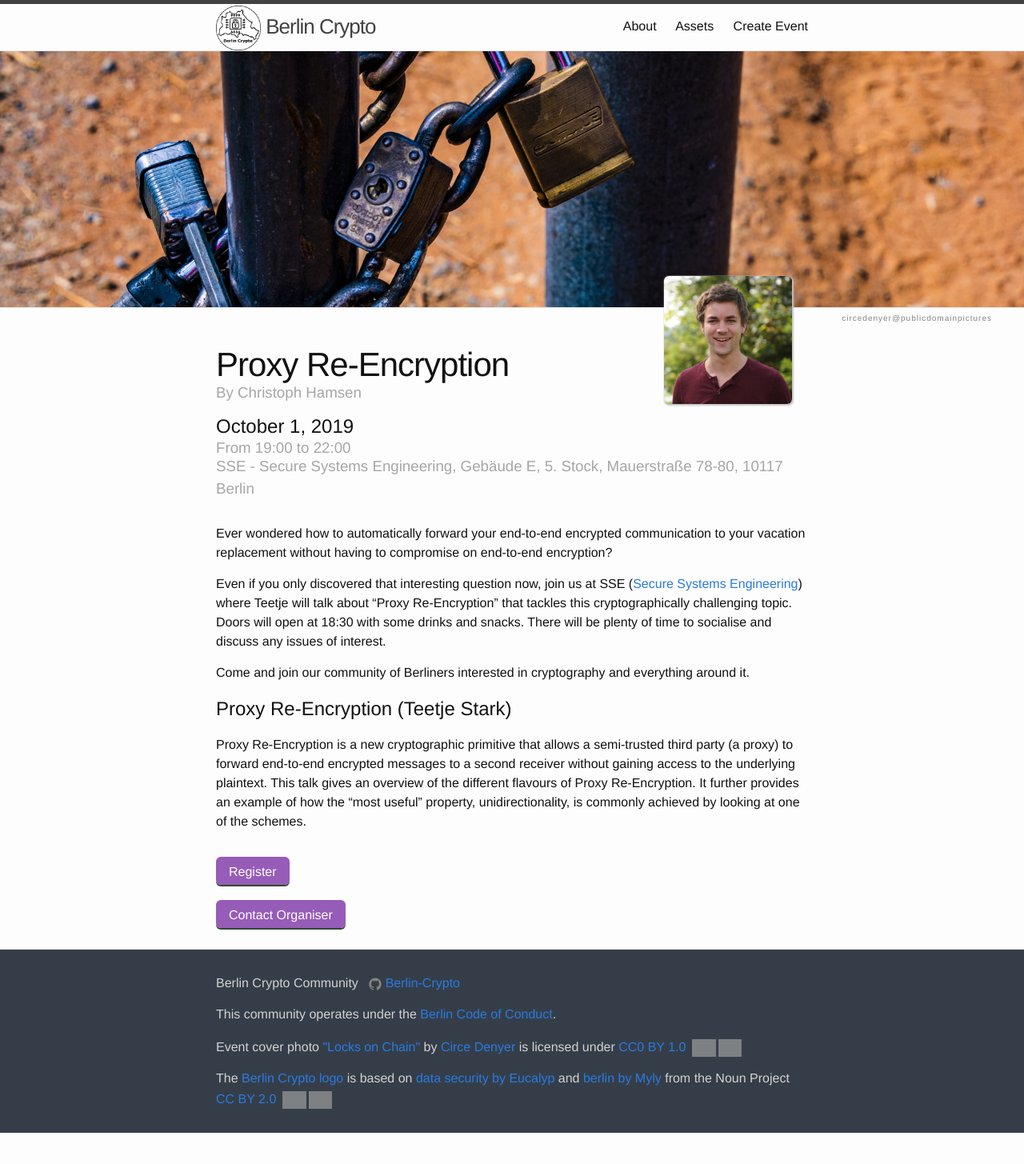
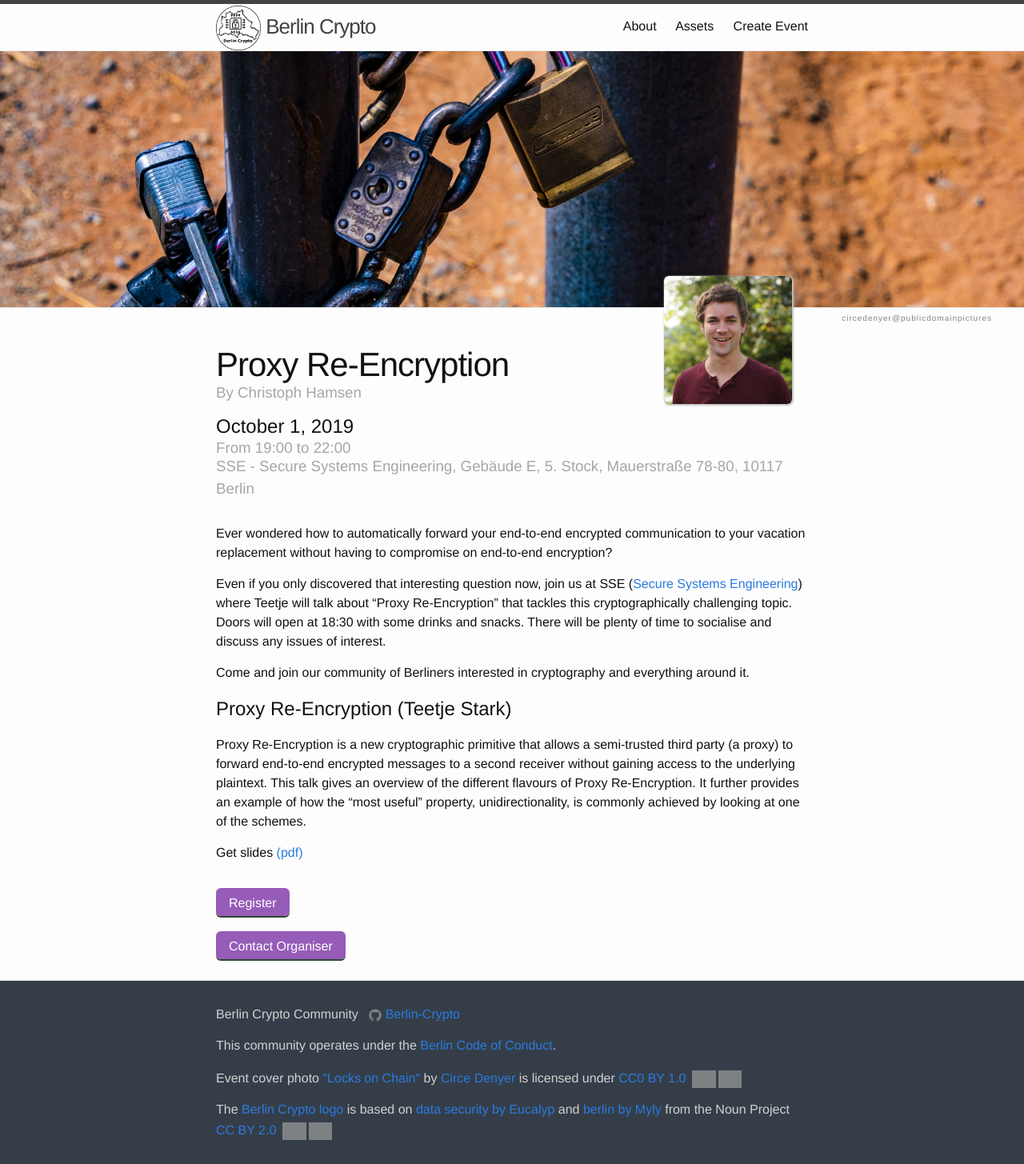
Before and after one commit to berlin-crypto/berlin-crypto.github.io, a Jekyll site: the page built from _posts/2019-10-01-reencryption.md, in a window 1280 px wide. Shown: the whole page at 80% size. Built offline with Jekyll 4.4.1, drawn with Linux system fonts in a browser that asks for light colours; before the commit the page ends 1416 px from its top, so only the background shows below that; grey boxes are pictures that could not be loaded.

Commit message:
Add slides for Proxy Re-Encryption

```diff
--- a/_posts/2019-10-01-reencryption.md
+++ b/_posts/2019-10-01-reencryption.md
@@ -35,6 +35,7 @@ Come and join our community of Berliners interested in cryptography and everythi
 # Proxy Re-Encryption (Teetje Stark)
 Proxy Re-Encryption is a new cryptographic primitive that allows a semi-trusted third party (a proxy) to forward end-to-end encrypted messages to a second receiver without gaining access to the underlying plaintext. This talk gives an overview of the different flavours of Proxy Re-Encryption. It further provides an example of how the "most useful" property, unidirectionality, is commonly achieved by looking at one of the schemes.
 
+Get slides [(pdf)](/assets/Berlin Crypto Proxy Re-Encryption.pdf)
 
 <br/>
 <a href='https://www.eventbrite.co.uk/e/berlin-crypto-proxy-re-encryption-tickets-71293094565?ref=estw' class="button button-primary">Register</a>
```
Also changed, not shown: 1 other file.
